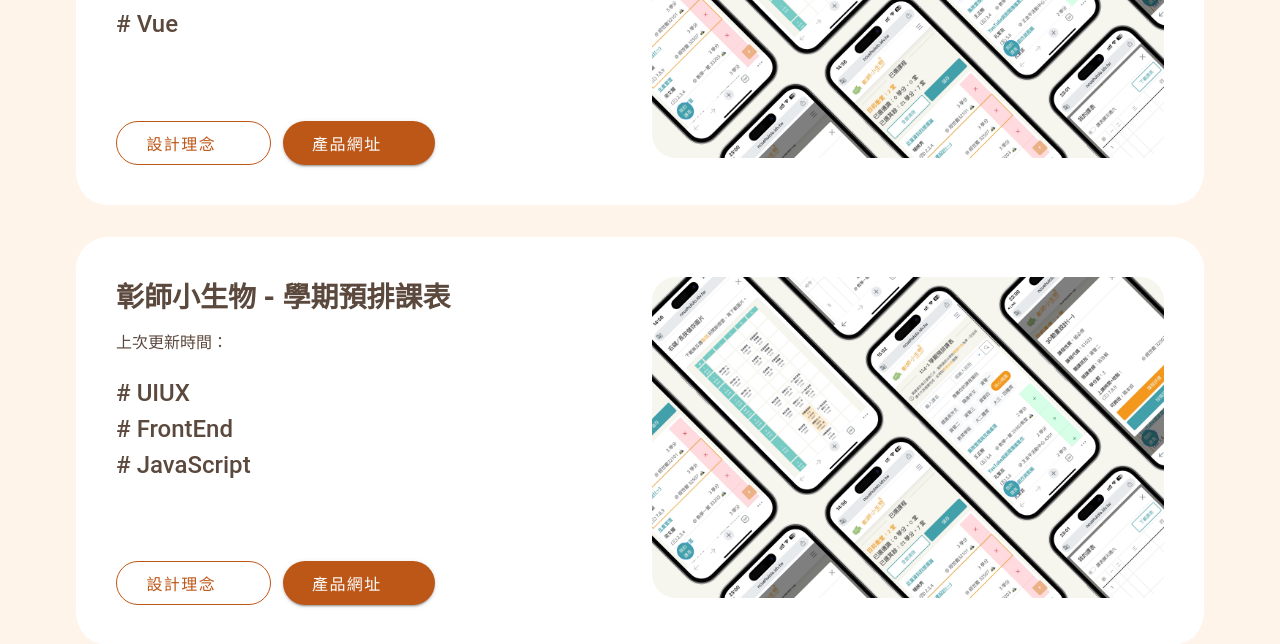
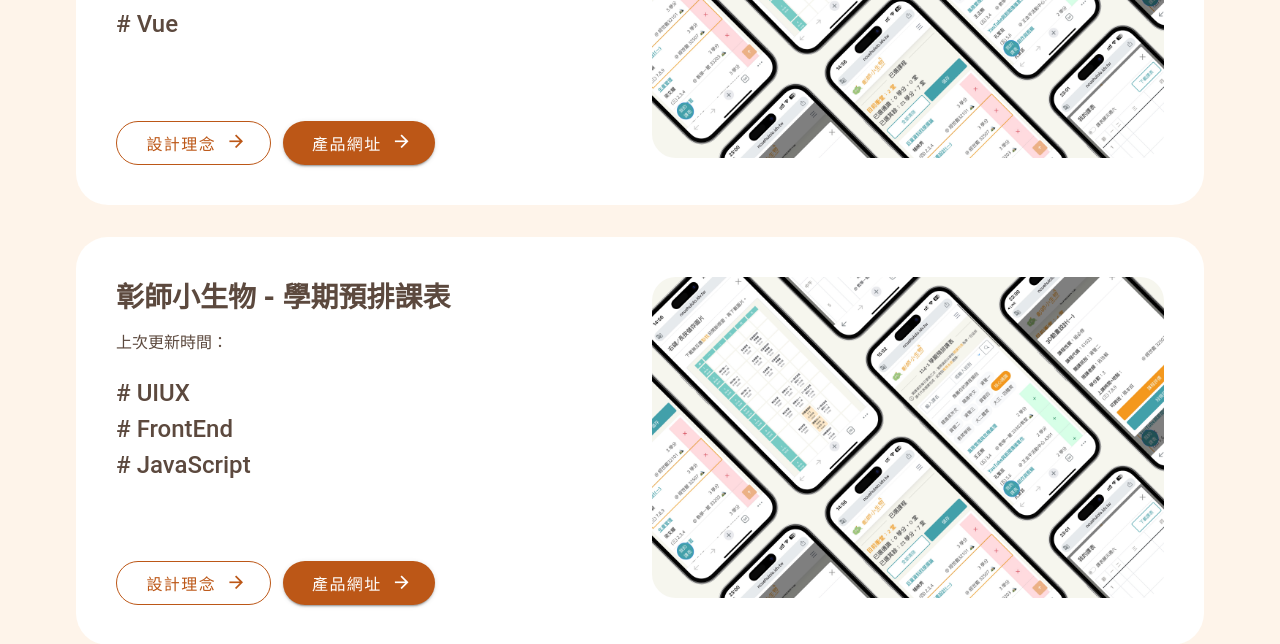
Before and after one commit to supeihau/my-portfolio-2025, a Nuxt app: page / in a window 1280 px wide. Shown: the part 2120-2764 px from the top of the page. Built offline with nearby package versions, Linux system fonts and the light colour scheme; no server answers.

Commit message:
fix: arrow-right icon

```diff
--- a/nuxt.config.ts
+++ b/nuxt.config.ts
@@ -31,6 +31,7 @@ export default defineNuxtConfig({
   },
   css: [
     'vuetify/styles',
+    '@mdi/font/css/materialdesignicons.css', // MDI 圖示
     '@/assets/scss/app.scss',
   ],
   build: {
--- a/plugins/vuetify.ts
+++ b/plugins/vuetify.ts
@@ -11,8 +11,6 @@ export default defineNuxtPlugin((nuxtApp) => {
     directives,
     icons: {
       defaultSet: 'mdi',
-      aliases,
-      sets: { mdi },
     },
     theme: {
       defaultTheme: 'light',
```
